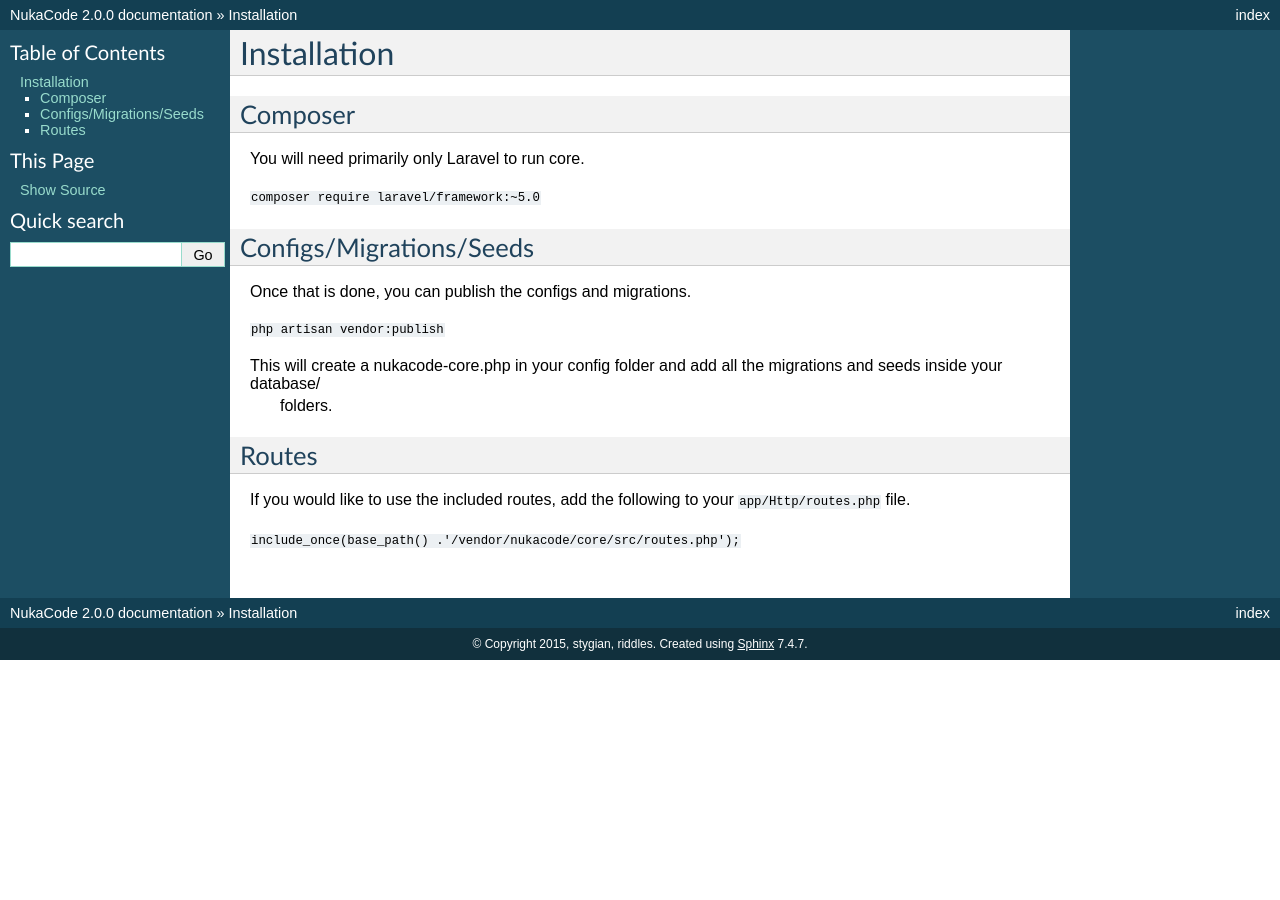
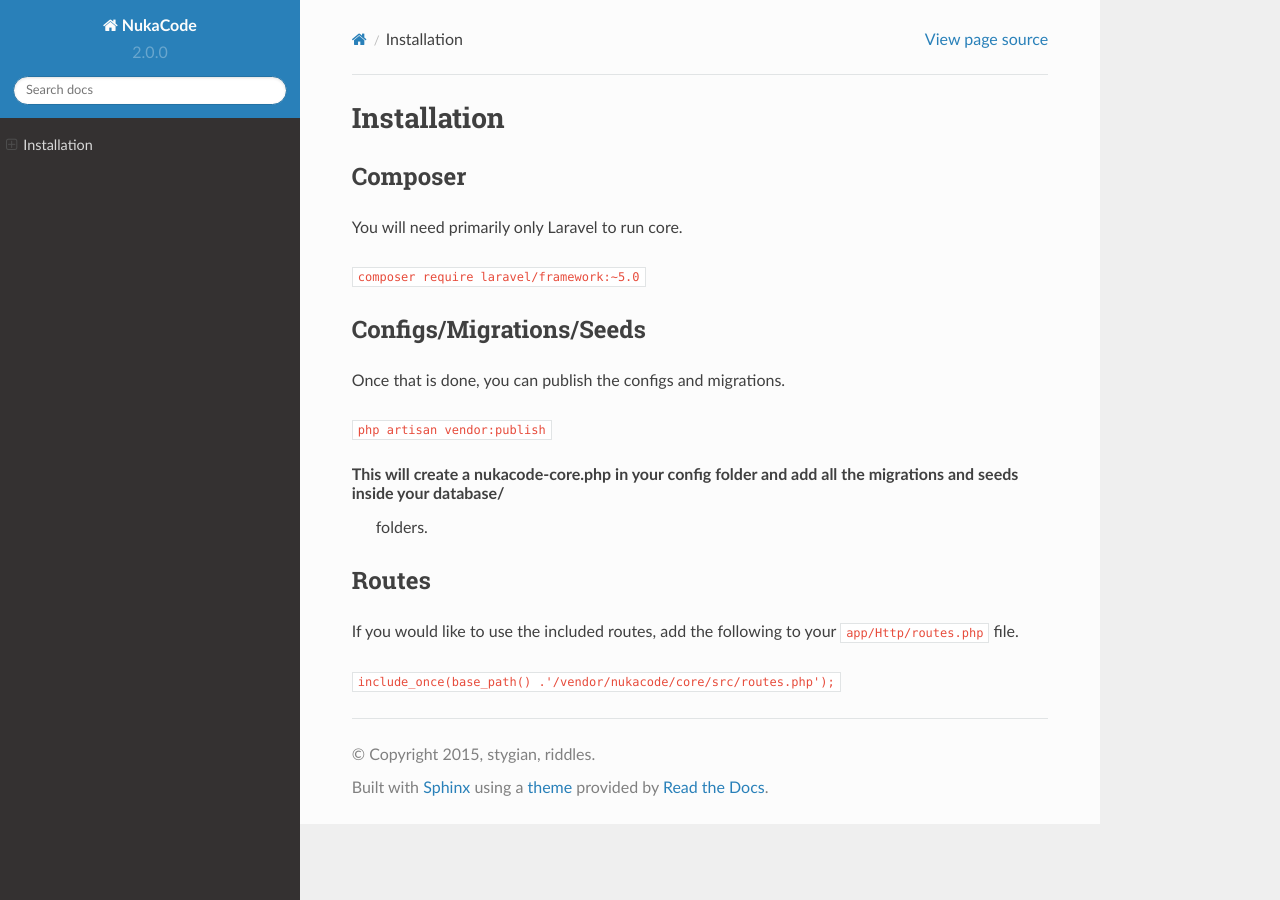
Before and after one commit to NukaCode/core, a Sphinx documentation site: the page built from docs/source/install.rst, in a window 1280 px wide. Built offline with Sphinx 7.4.7 and the Read the Docs theme 2.0.0, drawn with Linux system fonts in a browser that asks for light colours.

Commit message:
Working on docs

```diff
--- a/docs/source/conf.py
+++ b/docs/source/conf.py
@@ -94,7 +94,12 @@
 
 # The theme to use for HTML and HTML Help pages.  See the documentation for
 # a list of builtin themes.
-html_theme = 'default'
+on_rtd = os.environ.get('READTHEDOCS', None) == 'True'
+
+if not on_rtd:  # only import and set the theme if we're building docs locally
+    import sphinx_rtd_theme
+    html_theme = 'sphinx_rtd_theme'
+    html_theme_path = [sphinx_rtd_theme.get_html_theme_path()]
 
 # Theme options are theme-specific and customize the look and feel of a theme
 # further.  For a list of options available for each theme, see the
--- a/docs/source/index.rst
+++ b/docs/source/index.rst
@@ -4,7 +4,7 @@
    contain the root `toctree` directive.
 
 Welcome to NukaCode!
-====================================
+------------------------------------
 This package is designed to offer some helpful tools for a laravel based site.  It works best with NukaCode - Laravel
 Base, but does not require it.
 
@@ -16,7 +16,7 @@
 .. image:: https://poser.pugx.org/nukacode/core/license.svg
 
 Links
-====================================
+------------------------------------
 .. _Github: https://github.com/NukaCode/core/tree/master/src/NukaCode/Core
 .. _Packagist: https://packagist.org/packages/nukacode/core
 
@@ -24,7 +24,7 @@
 * `Packagist`_
 
 Extensions
-====================================
+------------------------------------
 - Base (Coming soon)
 - Front End
     - Bootstrap (Coming soon)
```
